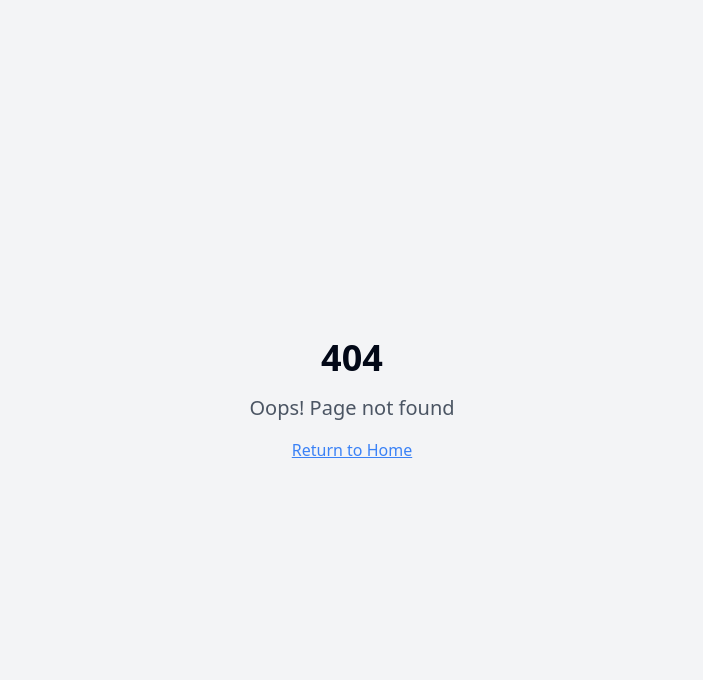
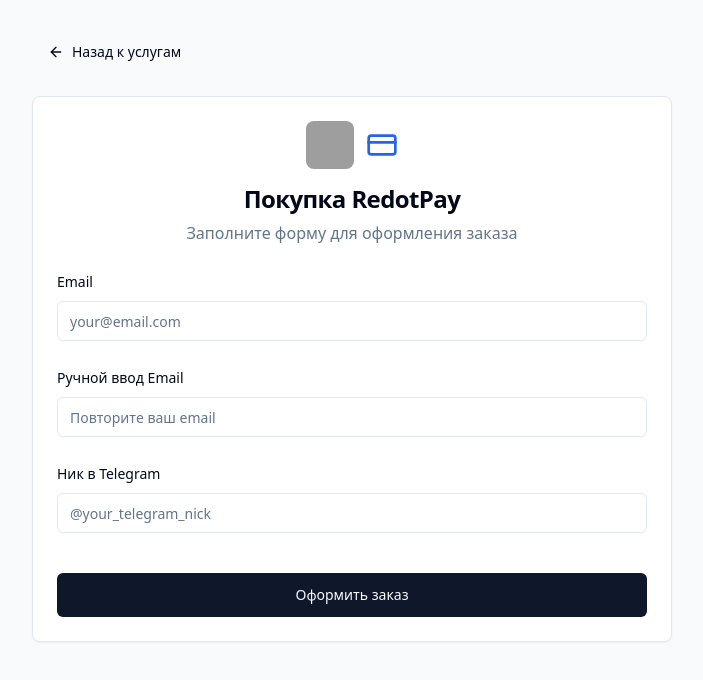
Before and after one commit to Nik-notbot/fail-recovery-project, a React (Vite) app: page /redotpay-purchase in a window 1280 px wide. Before the commit this address had no page. Shown: the top 680 px of the page, without its empty margins (288-991 px from the left). Built offline with nearby package versions, Linux system fonts and the light colour scheme; grey boxes are pictures that could not be loaded.

Commit message:
Добавить форму заказа товара RedotPay

```diff
--- a/src/App.tsx
+++ b/src/App.tsx
@@ -7,6 +7,7 @@ import { LanguageProvider } from "@/lib/i18n/context";
 import Index from "./pages/Index";
 import Offer from "./pages/Offer";
 import PrivacyPolicy from "./pages/PrivacyPolicy";
+import RedotPayPurchase from "./pages/RedotPayPurchase";
 import NotFound from "./pages/NotFound";
 
 const queryClient = new QueryClient();
@@ -22,6 +23,7 @@ const App = () => (
             <Route path="/" element={<Index />} />
             <Route path="/offer" element={<Offer />} />
             <Route path="/privacy-policy" element={<PrivacyPolicy />} />
+            <Route path="/redotpay-purchase" element={<RedotPayPurchase />} />
             {/* ADD ALL CUSTOM ROUTES ABOVE THE CATCH-ALL "*" ROUTE */}
             <Route path="*" element={<NotFound />} />
           </Routes>
--- a/src/components/BankServices.tsx
+++ b/src/components/BankServices.tsx
@@ -1,10 +1,12 @@
 import { Card, CardContent } from "@/components/ui/card";
 import { Button } from "@/components/ui/button";
 import { MessageSquare, Star } from "lucide-react";
+import { useNavigate } from "react-router-dom";
 import { useLanguage } from "@/lib/i18n/context";
 
 export function BankServices() {
   const { t } = useLanguage();
+  const navigate = useNavigate();
 
   const openTelegram = () => {
     window.open("https://t.me/forbidden_john", "_blank");
@@ -12,25 +14,29 @@ export function BankServices() {
 
   // Функция для получения чистого ключа логотипа
   const getCleanLogoKey = (name: string) => {
-    const cleanName = name.toLowerCase().replace(/[^a-z0-9]/g, '');
+    const cleanName = name.toLowerCase().replace(/[^a-z0-9]/g, "");
     const specialCases: Record<string, string> = {
-      'bybitvirtualcard': 'bybit',
-      'bybitвиртуальнаякарта': 'bybit',
-      'bybit': 'bybit'
+      bybitvirtualcard: "bybit",
+      bybitвиртуальнаякарта: "bybit",
+      bybit: "bybit",
     };
     return specialCases[cleanName] || cleanName;
   };
 
   // Fallback-изображения для всех банков
   const logoFallbacks: Record<string, string> = {
-    'bybit': 'https://crypto-central.io/library/uploads/bybit_logo-min.png',
-    'binance': 'https://public.bnbstatic.com/20190405/eb2349c3-b2f8-4a93-a286-8f86a62ea9d8.png',
-    'revolut': 'https://play-lh.googleusercontent.com/9Agn2TZHIyOR4GGB4LcOU4VXwE2OcK47qwGY8XPZXz4u55ehNfpGuEBeNq_cbvH0z5A',
-    'redotpay': 'https://play-lh.googleusercontent.com/kvP-BmU-swM_AqJSTgCFZEc44L2qgC32LWF2xctra2Px8FkSriGv9D7aqMp5FU2u2Q',
-    'bitget': 'https://s2.coinmarketcap.com/static/img/coins/200x200/11092.png',
-    'coinbase': 'https://seeklogo.com/images/C/coinbase-coin-logo-C86F46D7B8-seeklogo.com.png',
-    'okx': 'https://upload.wikimedia.org/wikipedia/commons/thumb/e/e4/OKX_Logo.svg/2048px-OKX_Logo.svg.png',
-    'bingx': 'https://www.cryptunit.com/exchangeicons/176.png'
+    bybit: "https://crypto-central.io/library/uploads/bybit_logo-min.png",
+    binance:
+      "https://public.bnbstatic.com/20190405/eb2349c3-b2f8-4a93-a286-8f86a62ea9d8.png",
+    revolut:
+      "https://play-lh.googleusercontent.com/9Agn2TZHIyOR4GGB4LcOU4VXwE2OcK47qwGY8XPZXz4u55ehNfpGuEBeNq_cbvH0z5A",
+    redotpay:
+      "https://play-lh.googleusercontent.com/kvP-BmU-swM_AqJSTgCFZEc44L2qgC32LWF2xctra2Px8FkSriGv9D7aqMp5FU2u2Q",
+    bitget: "https://s2.coinmarketcap.com/static/img/coins/200x200/11092.png",
+    coinbase:
+      "https://seeklogo.com/images/C/coinbase-coin-logo-C86F46D7B8-seeklogo.com.png",
+    okx: "https://upload.wikimedia.org/wikipedia/commons/thumb/e/e4/OKX_Logo.svg/2048px-OKX_Logo.svg.png",
+    bingx: "https://www.cryptunit.com/exchangeicons/176.png",
   };
 
   return (
@@ -48,25 +54,48 @@ export function BankServices() {
         <div className="grid grid-cols-1 md:grid-cols-3 gap-8 mb-10">
           {t("bankServices.banks").map((bank: any) => {
             const logoKey = getCleanLogoKey(bank.name);
+            const isRedotPay = logoKey === "redotpay";
+
+            const handleBuyClick = () => {
+              if (isRedotPay) {
+                navigate("/redotpay-purchase");
+              } else {
+                openTelegram();
+              }
+            };
             return (
-              <Card key={bank.id} className="overflow-hidden border-none shadow-lg transition-all duration-300 hover:shadow-xl flex flex-col h-full">
+              <Card
+                key={bank.id}
+                className="overflow-hidden border-none shadow-lg transition-all duration-300 hover:shadow-xl flex flex-col h-full"
+              >
                 <CardContent className="p-6 flex flex-col items-center h-full">
                   <div className="h-20 w-20 mb-6 flex items-center justify-center bg-white rounded-full overflow-hidden shadow-sm border border-gray-100">
                     <img
                       src={`https://s3-symbol-logo.tradingview.com/${logoKey}--600.png`}
                       onError={(e) => {
-                        (e.target as HTMLImageElement).src = logoFallbacks[logoKey] || '/placeholder.svg';
+                        (e.target as HTMLImageElement).src =
+                          logoFallbacks[logoKey] || "/placeholder.svg";
                       }}
                       alt={bank.name}
                       className="max-h-14 max-w-14 object-contain rounded-full"
-                      onLoad={() => console.log(`Успешно загружено: ${bank.name}`)}
-                      onErrorCapture={() => console.log(`Ошибка загрузки: ${bank.name}`)}
+                      onLoad={() =>
+                        console.log(`Успешно загружено: ${bank.name}`)
+                      }
+                      onErrorCapture={() =>
+                        console.log(`Ошибка загрузки: ${bank.name}`)
+                      }
                     />
                   </div>
                   <h3 className="text-xl font-bold mb-3">{bank.name}</h3>
-                  <p className="text-center text-muted-foreground mb-auto">{bank.description}</p>
+                  <p className="text-center text-muted-foreground mb-auto">
+                    {bank.description}
+                  </p>
                   <div className="w-full mt-6">
-                    <Button variant="outline" className="w-full border-gray-300 text-gray-700 hover:bg-gray-100" onClick={openTelegram}>
+                    <Button
+                      variant="outline"
+                      className="w-full border-gray-300 text-gray-700 hover:bg-gray-100"
+                      onClick={openTelegram}
+                    >
                       {t("bankServices.buyButton")} {bank.price}
                     </Button>
                   </div>
@@ -86,12 +115,18 @@ export function BankServices() {
                 </div>
               </div>
               <div className="md:w-3/4 space-y-4 text-center md:text-left">
-                <h3 className="text-2xl font-bold">{t("bankServices.customRequest.title")}</h3>
+                <h3 className="text-2xl font-bold">
+                  {t("bankServices.customRequest.title")}
+                </h3>
                 <p className="text-muted-foreground">
                   {t("bankServices.customRequest.description")}
                 </p>
-                <Button className="bg-gray-900 hover:bg-gray-800 text-white px-8 rounded-full" onClick={openTelegram}>
-                  <MessageSquare className="mr-2 h-4 w-4" /> {t("bankServices.customRequest.button")}
+                <Button
+                  className="bg-gray-900 hover:bg-gray-800 text-white px-8 rounded-full"
+                  onClick={openTelegram}
+                >
+                  <MessageSquare className="mr-2 h-4 w-4" />{" "}
+                  {t("bankServices.customRequest.button")}
                 </Button>
               </div>
             </CardContent>
--- /dev/null
+++ b/src/pages/RedotPayPurchase.tsx
@@ -0,0 +1,113 @@
+import { useState } from "react";
+import { useNavigate } from "react-router-dom";
+import { Card, CardContent, CardHeader, CardTitle } from "@/components/ui/card";
+import { Button } from "@/components/ui/button";
+import { Input } from "@/components/ui/input";
+import { Label } from "@/components/ui/label";
+import { ArrowLeft, CreditCard } from "lucide-react";
+import { useLanguage } from "@/lib/i18n/context";
+
+export default function RedotPayPurchase() {
+  const navigate = useNavigate();
+  const { t } = useLanguage();
+  const [formData, setFormData] = useState({
+    email: "",
+    manualEmail: "",
+    telegramNick: "",
+  });
+
+  const handleInputChange = (field: string, value: string) => {
+    setFormData((prev) => ({
+      ...prev,
+      [field]: value,
+    }));
+  };
+
+  const handleSubmit = (e: React.FormEvent) => {
+    e.preventDefault();
+    // Здесь будет логика отправки формы
+    console.log("Order data:", formData);
+  };
+
+  return (
+    <div className="min-h-screen bg-gray-50 py-8">
+      <div className="container max-w-2xl mx-auto px-4">
+        <Button
+          variant="ghost"
+          onClick={() => navigate("/")}
+          className="mb-6 flex items-center gap-2"
+        >
+          <ArrowLeft className="h-4 w-4" />
+          Назад к услугам
+        </Button>
+
+        <Card>
+          <CardHeader className="text-center">
+            <div className="flex items-center justify-center gap-3 mb-2">
+              <img
+                src="https://play-lh.googleusercontent.com/kvP-BmU-swM_AqJSTgCFZEc44L2qgC32LWF2xctra2Px8FkSriGv9D7aqMp5FU2u2Q"
+                alt="RedotPay"
+                className="w-12 h-12 rounded-lg"
+              />
+              <CreditCard className="h-8 w-8 text-blue-600" />
+            </div>
+            <CardTitle className="text-2xl">Покупка RedotPay</CardTitle>
+            <p className="text-muted-foreground">
+              Заполните форму для оформления заказа
+            </p>
+          </CardHeader>
+
+          <CardContent>
+            <form onSubmit={handleSubmit} className="space-y-6">
+              <div className="space-y-2">
+                <Label htmlFor="email">Email</Label>
+                <Input
+                  id="email"
+                  type="email"
+                  placeholder="your@email.com"
+                  value={formData.email}
+                  onChange={(e) => handleInputChange("email", e.target.value)}
+                  required
+                />
+              </div>
+
+              <div className="space-y-2">
+                <Label htmlFor="manualEmail">Ручной ввод Email</Label>
+                <Input
+                  id="manualEmail"
+                  type="email"
+                  placeholder="Повторите ваш email"
+                  value={formData.manualEmail}
+                  onChange={(e) =>
+                    handleInputChange("manualEmail", e.target.value)
+                  }
+                  required
+                />
+              </div>
+
+              <div className="space-y-2">
+                <Label htmlFor="telegramNick">Ник в Telegram</Label>
+                <Input
+                  id="telegramNick"
+                  type="text"
+                  placeholder="@your_telegram_nick"
+                  value={formData.telegramNick}
+                  onChange={(e) =>
+                    handleInputChange("telegramNick", e.target.value)
+                  }
+                  required
+                />
+              </div>
+
+              <div className="pt-4">
+                <Button type="submit" className="w-full" size="lg">
+                  Оформить заказ
+                </Button>
+              </div>
+            </form>
+          </CardContent>
+        </Card>
+      </div>
+    </div>
+  );
+}
```
